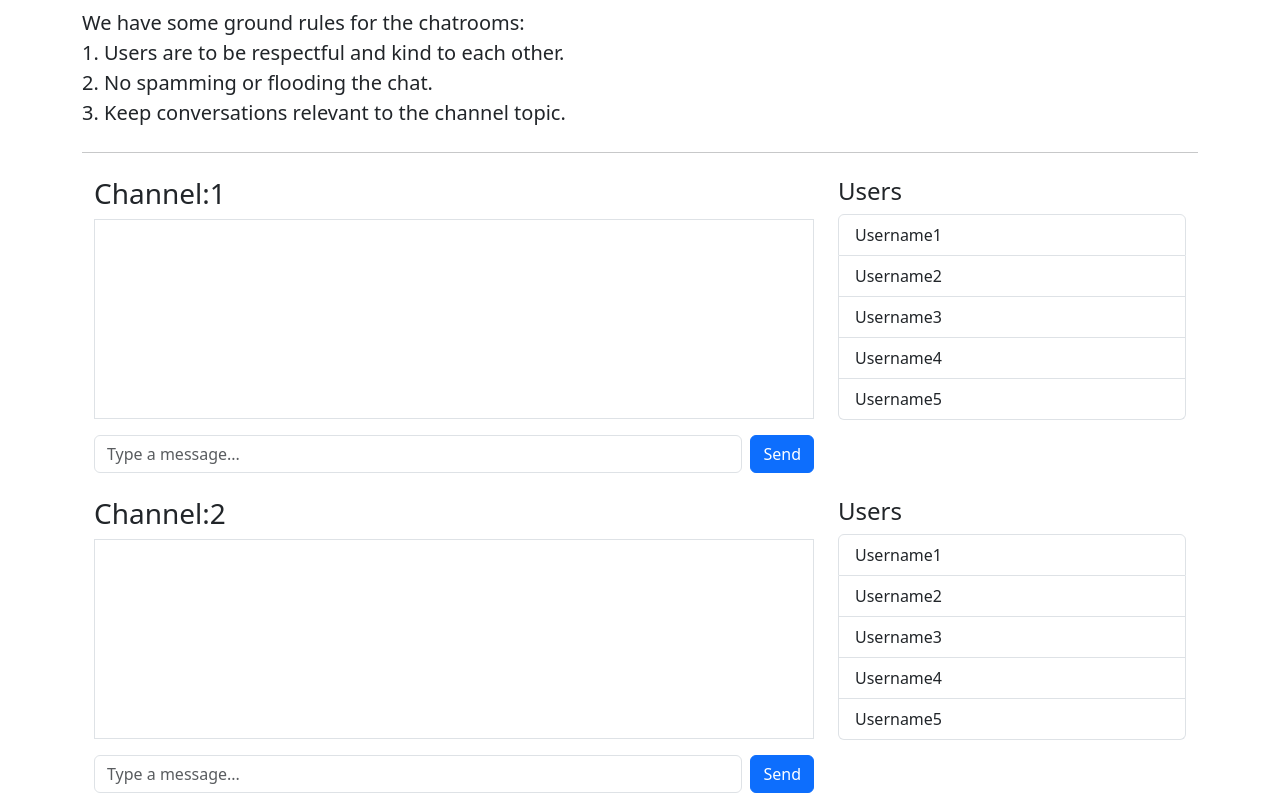
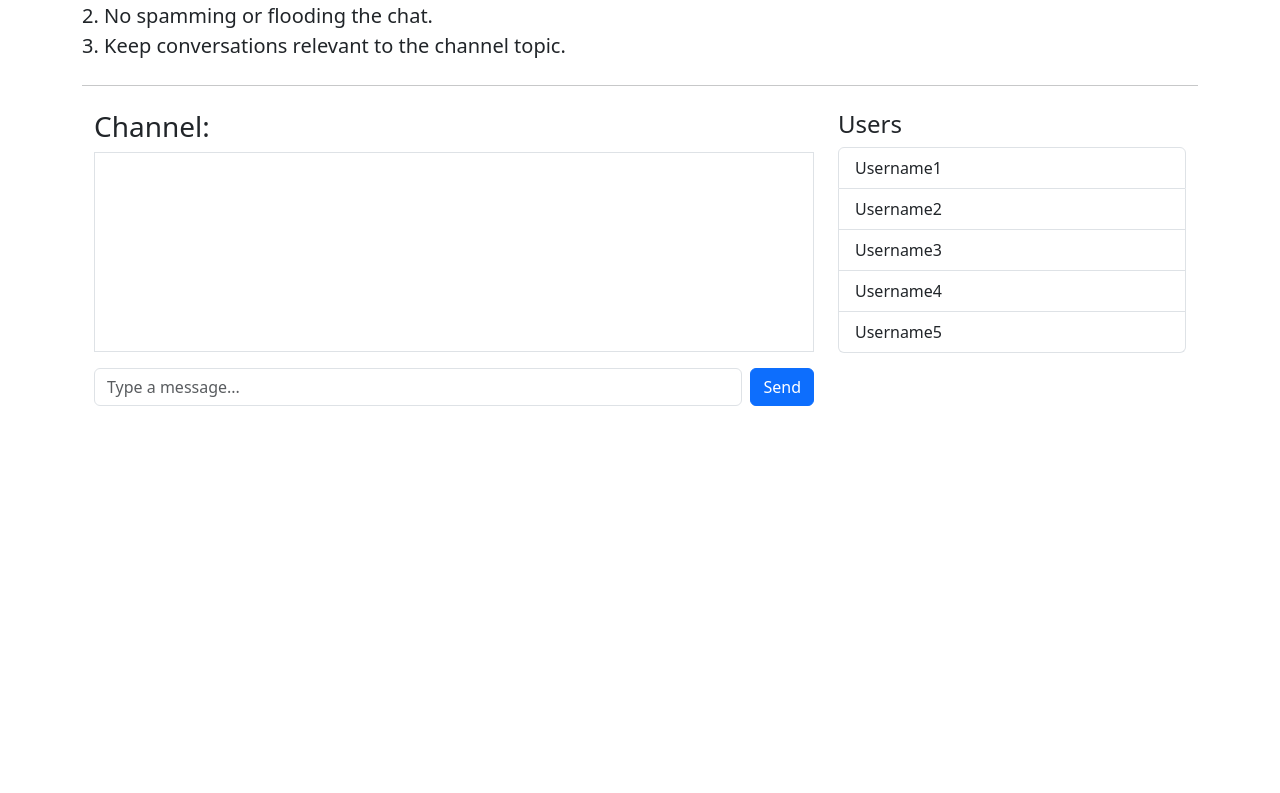
Before and after one commit to Malysus28/SF-Assignment, an Angular app: page /chat in a window 1280 px wide. Shown: the part 238-1031 px from the top of the page. After the commit the page ends 800 px from the top, so only its background shows below. Built offline with nearby package versions, Linux system fonts and the light colour scheme.

Commit message:
channel page to chat page navigation fixed

```diff
--- a/src/app/app.routes.ts
+++ b/src/app/app.routes.ts
@@ -22,6 +22,7 @@ export const routes: Routes = [
     component: Home,
     title: 'Home',
   },
+  { path: 'chat/:name', component: Chat, title: 'Chat' },
   {
     path: 'channels',
     component: ChannelsPage,
--- a/src/app/components/channels-page/channels-page.html
+++ b/src/app/components/channels-page/channels-page.html
@@ -35,6 +35,12 @@
       <h5 class="card-title">{{ ch.name }}</h5>
       <p class="card-text">{{ ch.des }}</p>
     </div>
-    <button type="button" class="btn btn-success">Enter Chat</button>
+    <button
+      type="button"
+      class="btn btn-success"
+      [routerLink]="['/chat', ch.name]"
+    >
+      Enter Chat
+    </button>
   </div>
 </div>
--- a/src/app/components/channels-page/channels-page.ts
+++ b/src/app/components/channels-page/channels-page.ts
@@ -1,5 +1,6 @@
 import { Component, OnInit } from '@angular/core';
 import { CommonModule } from '@angular/common';
+import { RouterLink } from '@angular/router';
 
 type Channel = { id: string; groupId: string; name: string; des: string };
 
@@ -64,7 +65,7 @@ const CHANNELS: Channel[] = [
 @Component({
   selector: 'app-channels-page',
   standalone: true,
-  imports: [CommonModule],
+  imports: [CommonModule, RouterLink],
   templateUrl: './channels-page.html',
   styleUrls: ['./channels-page.css'], // note the plural: styleUrls
 })
--- a/src/app/components/chat/chat.html
+++ b/src/app/components/chat/chat.html
@@ -1,6 +1,8 @@
 <!-- top section  -->
 <div class="jumbotron">
-  <h1 class="display-4">Welcome to the chatrooms for (group name)</h1>
+  <h2 class="display-4">
+    Chatrooms for <span class="text-primary">{{ channelName }}</span>
+  </h2>
   <p class="lead">
     We have some ground rules for the chatrooms:<br />
     1. Users are to be respectful and kind to each other.<br />
@@ -15,7 +17,7 @@
   <div class="row">
     <!-- Chat area CHAT  -->
     <div class="col-md-8">
-      <h3>Channel:1</h3>
+      <h3>Channel:{{ channelName }}</h3>
 
       <div class="border p-3 mb-3" style="height: 200px; overflow-y: auto">
         <!-- messages will go here -->
@@ -46,40 +48,3 @@
     </div>
   </div>
 </div>
-<!-- chat 2  -->
-<!-- CHAT of CHANNEL 2    -->
-<div class="container mt-4">
-  <div class="row">
-    <!-- Chat area CHAT  -->
-    <div class="col-md-8">
-      <h3>Channel:2</h3>
-
-      <div class="border p-3 mb-3" style="height: 200px; overflow-y: auto">
-        <!-- messages will go here -->
-        <p></p>
-      </div>
-
-      <form class="d-flex">
-        <input
-          class="form-control me-2"
-          name="message"
-          placeholder="Type a message..."
-          required
-        />
-        <button class="btn btn-primary" type="submit">Send</button>
-      </form>
-    </div>
-
-    <!-- List area (right) USERS! -->
-    <div class="col-md-4">
-      <h4>Users</h4>
-      <ul class="list-group">
-        <li class="list-group-item">Username1</li>
-        <li class="list-group-item">Username2</li>
-        <li class="list-group-item">Username3</li>
-        <li class="list-group-item">Username4</li>
-        <li class="list-group-item">Username5</li>
-      </ul>
-    </div>
-  </div>
-</div>
--- a/src/app/components/chat/chat.ts
+++ b/src/app/components/chat/chat.ts
@@ -1,11 +1,20 @@
-import { Component } from '@angular/core';
+import { Component, OnInit } from '@angular/core';
+import { ActivatedRoute } from '@angular/router';
 
 @Component({
   selector: 'app-chat',
   imports: [],
   templateUrl: './chat.html',
-  styleUrl: './chat.css'
+  styleUrl: './chat.css',
 })
-export class Chat {
+export class Chat implements OnInit {
+  channelName: string | null = null;
 
+  constructor(private route: ActivatedRoute) {}
+
+  ngOnInit(): void {
+    // Get the channel name from the URL
+    this.channelName = this.route.snapshot.paramMap.get('name');
+    console.log('Current channel:', this.channelName);
+  }
 }
--- a/src/app/components/profile/profile.html
+++ b/src/app/components/profile/profile.html
@@ -25,7 +25,6 @@
               }}
             </li>
             <li class="list-group-item">Role: {{ user?.roles?.join(", ") }}</li>
-            <li class="list-group-item">Channels:</li>
           </ul>
         </div>
       </div>
```
Also changed, not shown: 1 other file (tests, documents, lock files or other folders).
